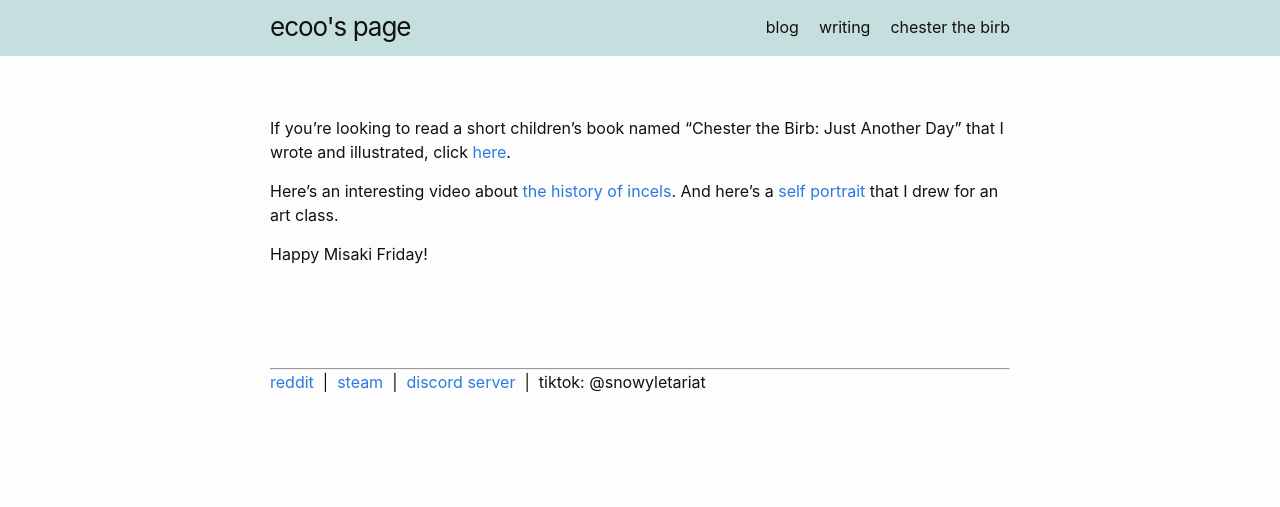
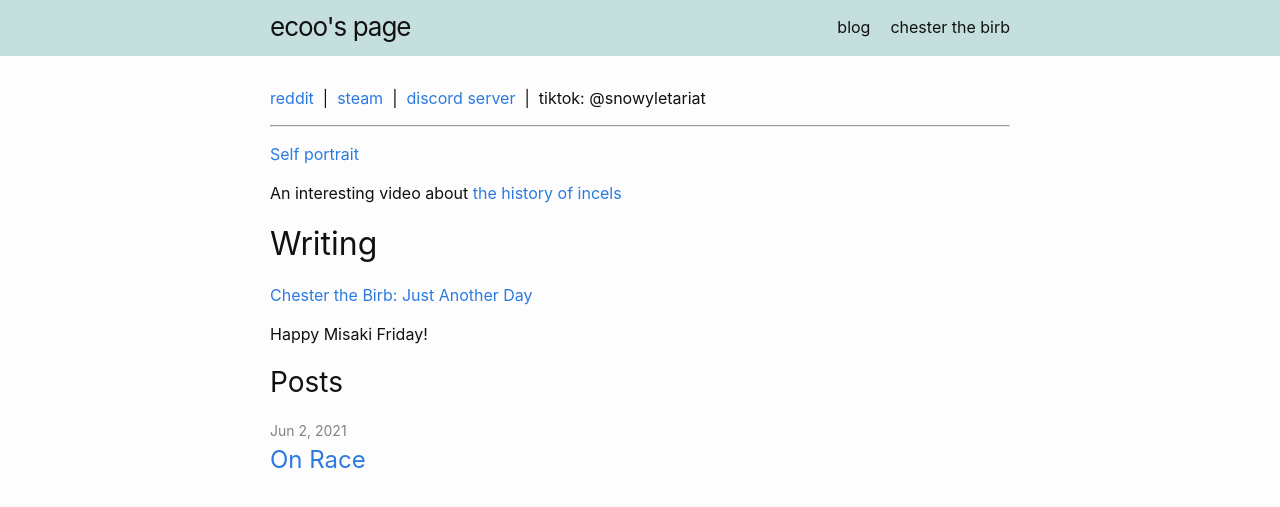
Before and after one commit to ecooecoo/ecooecoo.github.io, a Jekyll site: the page built from index.markdown, in a window 1280 px wide. Shown: the top 507 px of the page. Built offline with Jekyll 4.4.1, drawn with Linux system fonts in a browser that asks for light colours.

```diff
--- a/_config.yml
+++ b/_config.yml
@@ -28,7 +28,6 @@ twitter_username:
 github_username:
 header_pages:
   - blog.markdown
-  - writing.markdown
   - chester-the-birb.markdown
 future: true
 
--- a/_layouts/home.html
+++ b/_layouts/home.html
@@ -28,7 +28,6 @@ layout: default
       {%- endfor -%}
     </ul>
 
-    <p class="rss-subscribe">subscribe <a href="{{ "/feed.xml" | relative_url }}">via RSS</a></p>
   {%- endif -%}
 
 </div>
--- a/_layouts/page.html
+++ b/_layouts/page.html
@@ -2,10 +2,11 @@
 layout: default
 ---
 <article class="post">
-
+  {%- if page.title -%}
   <header class="post-header">
     <h1 class="post-title">{{ page.title | escape }}</h1>
   </header>
+  {%- endif -%}
 
   <div class="post-content">
     {{ content }}
--- a/_posts/2021-06-02-on-race.markdown
+++ b/_posts/2021-06-02-on-race.markdown
@@ -5,7 +5,7 @@ date:   2021-06-02 11:30:00 -0700
 categories:
 ---
 
-## Content
+## Contents
 
 - 1\. What is Race?
 - 2\. Race as a Social Phenomenon
--- a/index.markdown
+++ b/index.markdown
@@ -2,18 +2,22 @@
 # Feel free to add content and custom Front Matter to this file.
 # To modify the layout, see https://jekyllrb.com/docs/themes/#overriding-theme-defaults
 
-layout: page
-
----
-
-If you're looking to read a short children's book named "Chester the Birb: Just Another Day" that I wrote and illustrated, click [here](http://ecooecoo.com/chesterthebirb/).
-
-Here's an interesting video about [the history of incels](https://www.youtube.com/watch?v=VTMxRvoJXVc). And here's a [self portrait](https://cdn.discordapp.com/attachments/531598247559692298/714393992430878750/IMG_3701.jpg) that I drew for an art class.
-
-Happy Misaki Friday!
-
-<br><br><br>
+layout: home
 
 ---
 
 [reddit](https://www.reddit.com/user/snowyknows/) &nbsp;\|&nbsp; [steam](https://steamcommunity.com/id/ecooecoo) &nbsp;\|&nbsp; [discord server](https://discord.gg/Uw3Nrjv) &nbsp;\|&nbsp; tiktok: @snowyletariat
+
+---
+
+<p></p>
+
+[Self portrait](https://cdn.discordapp.com/attachments/531598247559692298/714393992430878750/IMG_3701.jpg)
+
+An interesting video about [the history of incels](https://www.youtube.com/watch?v=VTMxRvoJXVc)
+
+# Writing
+
+[Chester the Birb: Just Another Day](http://ecooecoo.com/chesterthebirb/)
+
+Happy Misaki Friday!
```
Also changed, not shown: _posts/2021-05-10-just-finished-setting-up-this-site.markdown (deleted, +0 -20 lines), _posts/2021-05-16-my-favorite-anime-movies.markdown (deleted, +0 -25 lines), _posts/2021-05-16-my-favorite-anime-shows.markdown (deleted, +0 -46 lines), writing.markdown (deleted, +0 -14 lines).
